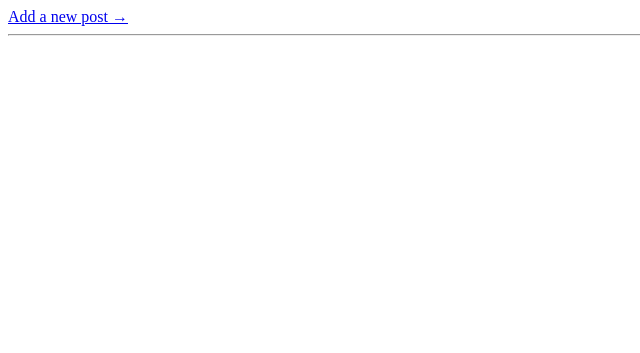
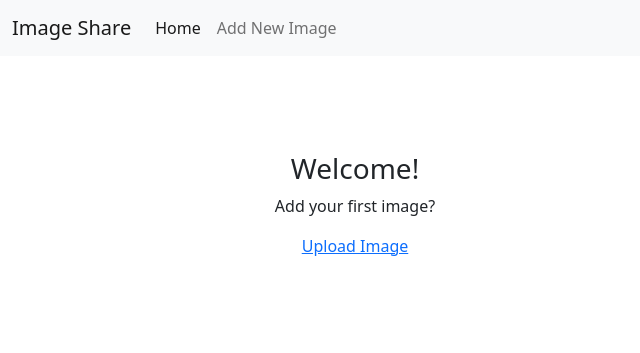
Before and after one commit to Addisu87/django, a Django app: page / in a window 1280 px wide. Shown: the top 353 px of the page, without its empty margins (0-640 px from the left). Run offline with Django 3.2, Linux system fonts and the light colour scheme; data that the repository does not hold is empty; some libraries are stand-ins or nearby versions.

Commit message:
views edited

```diff
--- a/feed/forms.py
+++ b/feed/forms.py
@@ -1,5 +1,5 @@
 from django import forms
 
 class PostForm(forms.Form):
-    text = forms.CharField()
     image = forms.FileField()
+    text = forms.CharField(label="Description")
--- a/feed/views.py
+++ b/feed/views.py
@@ -21,10 +21,16 @@ class  AddPostView(FormView):
   form_class = PostForm
   success_url = "/"
 
+  def dispatch(self, request, *args, **kwargs):
+      self.request = request
+      return super().dispatch(request, *args, **kwargs)
+
+
   def form_valid(self, form):
         # Create a new post
         new_object = Post.objects.create(
           text=form.cleaned_data['text'],
           image=form.cleaned_data['image']
         )
+        messages.add_message(self.request, messages.SUCCESS, 'Your post was successful')
         return super().form_valid(form)
--- a/templates/base.html
+++ b/templates/base.html
@@ -1,12 +1,35 @@
 <!DOCTYPE html>
 <html lang="en">
+
 <head>
     <meta charset="UTF-8" />
     <meta http-equiv="X-UA-Compatible" content="IE=edge" />
     <meta name="viewport" content="width=device-width, initial-scale=1.0" />
-		<title>{% block title %}Default title{% endblock %}</title>
+    <link href="https://cdn.jsdelivr.net/npm/bootstrap@5.1.3/dist/css/bootstrap.min.css" rel="stylesheet" integrity="sha384-1BmE4kWBq78iYhFldvKuhfTAU6auU8tT94WrHftjDbrCEXSU1oBoqyl2QvZ6jIW3" crossorigin="anonymous">
+    <title>
+        {% block title %}
+        Default title
+        {% endblock %}
+    </title>
 </head>
+
 <body>
+
+    {% include "includes/navbar.html" %}
+
+    {% if messages %}
+    {% for message in messages %}
+    <div class="bg-{% if message.tags %}{{ message.tags }}{% else %}success{% endif %} bg-gradient text-center text-white py-4">
+        {{ message }}
+    </div>
+    {% endfor %}
+
+    {% endif %}
+
+    <div class='container'>
         {% block body %} {% endblock %}
+    </div>
+
 </body>
+
 </html>
--- a/templates/home.html
+++ b/templates/home.html
@@ -1,18 +1,29 @@
-{% extends "base.html" %} {% load thumbnail %} {%block title%} My super awesome
-homepage {%endblock%} {% block body %}
+{% extends "base.html" %}
+{% load thumbnail %}
+{% block title %} My super awesome homepage {% endblock %}
 
-<a href="{% url 'feed:post' %}"> Add a new post &rarr;</a>
-<hr />
+{% block body %}
 
-{% for post in posts %}
+<div class="row">
+    {% for post in posts %}
+    <div class="col-sm-6 col-md-3">
+        <div class="card my-4">
+            {% thumbnail post.image "200x200" crop="center" as im %}
+            <img src="{{ im.url }}" class="card-img-top" alt="...">
+            {% endthumbnail %}
+            <div class="card-body">
+                <p class="card-text">{{ post.text }}</p>
+                <a href="{% url 'feed:detail' post.id %}" class="btn btn-primary">View full image</a>
+            </div>
+        </div>
+    </div>
+    {% empty %}
+    <div class="col-sm-6 text-center py-5 my-5">
+        <h3>Welcome!</h3>
+        <p>Add your first image?</p>
+        <a href="{% url 'feed:post' %} class=" btn btn-lg btn-success">Upload Image</a>
+    </div>
+    {% endfor %}
+</div>
 
-<a href="{% url 'feed:detail' post.id %}" style="display: inline-block">
-  {{ post.text}}
-  <br />
-  {% thumbnail post.image "200x200" crop="center" as im %}
-  <img src="{{ im.url }}" width="{{ im.width }}" height="{{ im.height }}" />
-  {% endthumbnail %}
-</a>
-<hr />
-
-{% endfor %} {%endblock%}
+{% endblock %}
--- /dev/null
+++ b/templates/includes/navbar.html
@@ -0,0 +1,18 @@
+ <nav class="navbar navbar-expand-lg navbar-light bg-light">
+     <div class="container-fluid">
+         <a class="navbar-brand" href="/">Image Share</a>
+         <button class="navbar-toggler" type="button" data-bs-toggle="collapse" data-bs-target="#navbarNav" aria-controls="navbarNav" aria-expanded="false" aria-label="Toggle navigation">
+             <span class="navbar-toggler-icon"></span>
+         </button>
+         <div class="collapse navbar-collapse" id="navbarNav">
+             <ul class="navbar-nav">
+                 <li class="nav-item">
+                     <a class="nav-link active" aria-current="page" href="{% url 'feed:index' %}">Home</a>
+                 </li>
+                 <li class="nav-item">
+                     <a class="nav-link" href="{% url 'feed:post' %}">Add New Image</a>
+                 </li>
+             </ul>
+         </div>
+     </div>
+ </nav>
```
Also changed, not shown: templates/detail.html (+11 -9 lines), templates/new_post.html (+12 -8 lines), feed/models.py (line endings or trailing spaces). Lines whose indentation alone changed are shown as unchanged.
